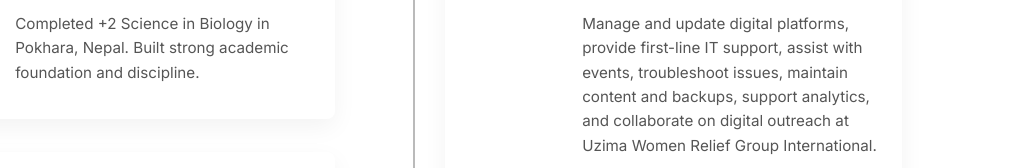
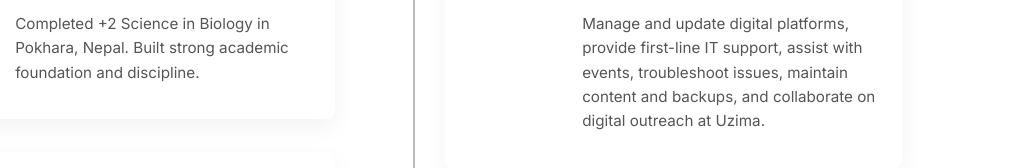
Before and after one commit to kushallegit/Portfolio, a plain HTML site: page index.html in a window 1280 px wide. Shown: the part 1845-2013 px from the top of the page, 251-1280 px from the left. Drawn offline with nearby package versions, Linux system fonts and the light colour scheme; no server answers.

Commit message:
Update index.html

```diff
--- a/index.html
+++ b/index.html
@@ -159,7 +159,7 @@
                 <h3>May 2025 – Present</h3>
                 <h4>Digital Solutions Assistant</h4>
                 <p>
-                    Manage and update digital platforms, provide first-line IT support, assist with events, troubleshoot issues, maintain content and backups, support analytics, and collaborate on digital outreach at Uzima Women Relief Group International.
+                    Manage and update digital platforms, provide first-line IT support, assist with events, troubleshoot issues, maintain content and backups, and collaborate on digital outreach at Uzima.
                 </p>
 
 
```
